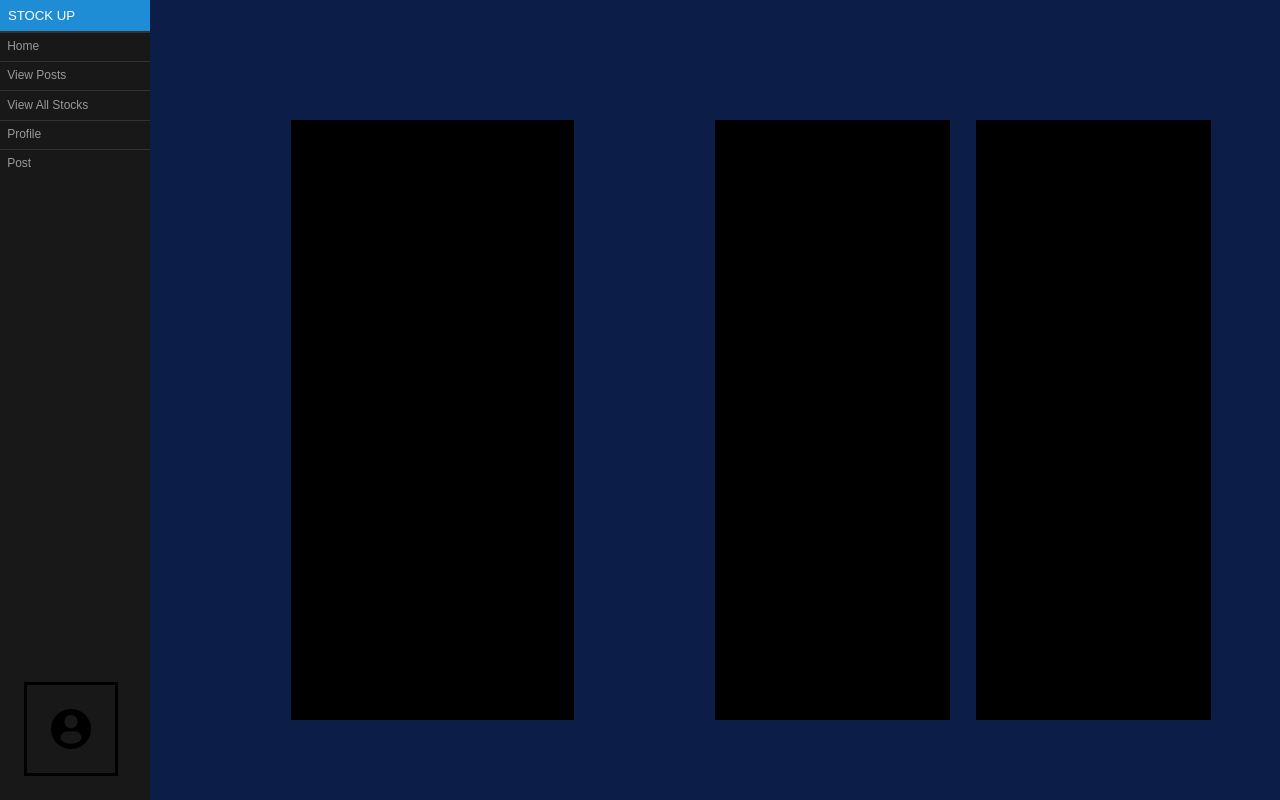
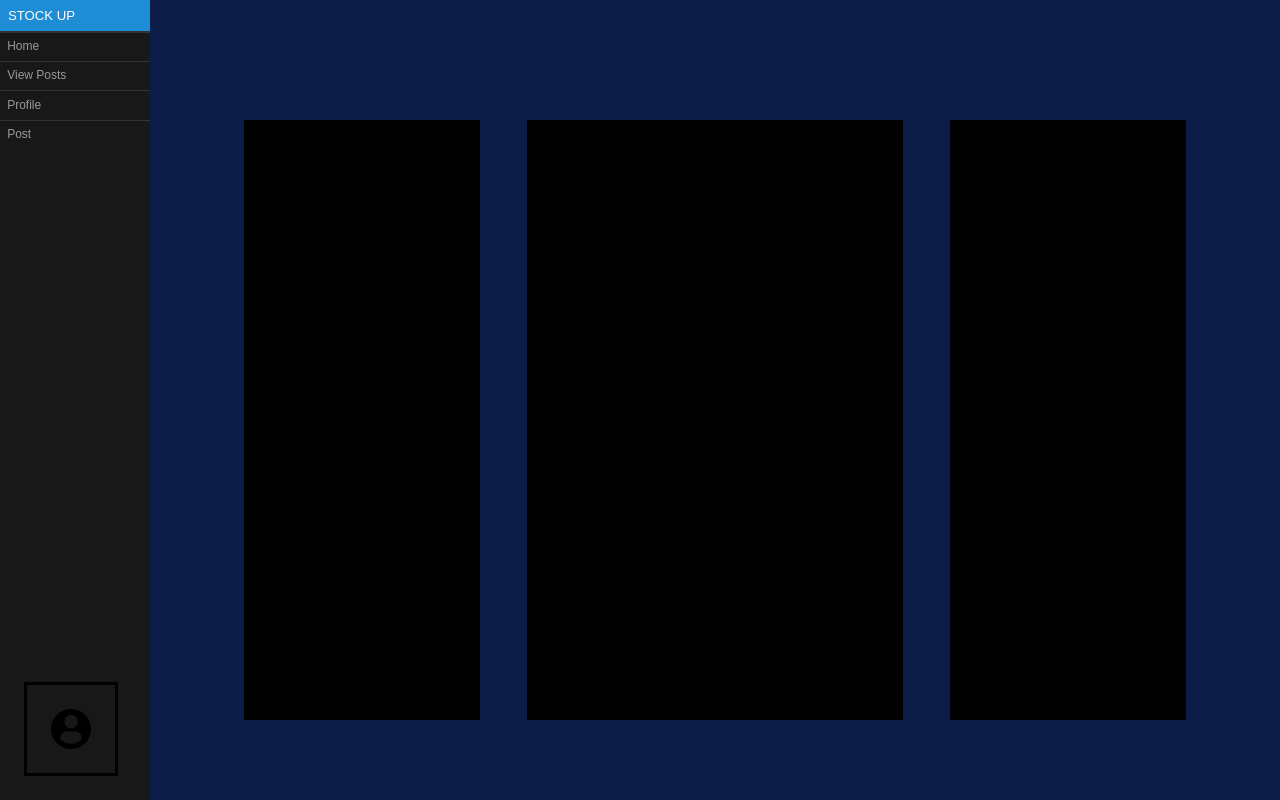
Before and after one commit to csci5117s24/project-1-the-boys, a Flask app: template templates/columns.html in a window 1280 px wide. Run offline with Flask 3, Linux system fonts and the light colour scheme; the template is opened without the code that fills it, so the values that code supplies are empty; some libraries are stand-ins or nearby versions.

Commit message:
remove stock page

```diff
--- a/server.py
+++ b/server.py
@@ -1,6 +1,6 @@
 
 
-from flask import Flask, render_template, url_for, request, redirect, session,send_file
+from flask import Flask, render_template, url_for, request, redirect, session,send_file, g
 from jinja2 import Environment, Template
 import os
 import filetype
@@ -31,7 +31,7 @@ from jose import jwt
 app.secret_key = os.environ["FLASK_SECRET"]
 # from auth import *
 oauth = OAuth(app)
-
+splist=SPCSV()
 ENV_FILE = find_dotenv()
 if ENV_FILE:
     load_dotenv(ENV_FILE)
@@ -63,6 +63,62 @@ app.config['OAUTH2_CLIENT_SECRET'] = os.environ.get("AUTH0_CLIENT_SECRET")
 # from flask_oauth2_validation import OAuth2Decorator
 # oauth2 = OAuth2Decorator(app)
 
+#Page Nav
+@app.route("/", methods=['GET'])
+def mainpage():
+    url_for('static', filename = 'styling/style.css')
+    recent_posts=get_recent_posts()
+    stockData=''
+    subs=[]
+    follows=[]
+    if(request.args.get("stock")):
+        ticker=request.args.get("stock")
+        name = request.args.get("name")
+        stockData = query_stock(ticker,name)
+        stockData["name"] = name
+
+    if session["user"].get("userinfo"):
+        user=session["user"].get("userinfo").get("sub")
+
+        with get_db_cursor(True) as cur:
+            cur.execute("select ticker, name from stocks where ticker in (select ticker FROM subscriptions WHERE uid = %s)",(str(session["user"].get("userinfo").get("sub")),))
+            subs= subs+cur.fetchall()
+            cur.execute("select poster FROM followers WHERE follower = %s",(session["user"].get("userinfo").get("sub"),))
+            follows = follows+cur.fetchall()
+
+
+
+    return render_template('mainpage.html', splist=splist,  posts=recent_posts,subscriptions=subs,followers=follows, stockData = stockData) #This will be changed when the basic frame is created and then used as an extension for all of our pages
+
+
+# @app.route("/stocks", methods=["GET"])
+# def viewStocks():
+
+#     stockData=''
+
+#     if(request.args.get("stock")):
+#         ticker=request.args.get("stock")
+#         stockData = query_stock(ticker)
+
+
+#     return render_template('stock_view.html', stocks=splist, stockData=stockData)
+
+
+@app.route("/profile", methods=['GET'])
+@cross_origin(headers=["Content-Type", "Authorization"])
+@cross_origin(headers=["Access-Control-Allow-Origin", "http://localhost:"])
+# @requires_auth
+def profilepage():
+    url_for('static', filename = 'styling/style.css')
+    with get_db_cursor(True) as cur:
+        cur.execute("select * FROM posts WHERE ID = %s",(str(session["user"].get("userinfo").get("sub")),))
+        posts = cur.fetchall()
+        cur.execute("select * FROM users WHERE ID = %s",((str(session["user"].get("userinfo").get("sub")),)))
+        userret=cur.fetchall()
+        return render_template('profile.html',username=userret[0][1],realname=userret[0][2],posts=posts, stocks=splist,userid=session["user"].get("userinfo").get("sub")) #This will be changed when the basic frame is created and then used as an extension for all of our pages
+
+
+#Authorization
 @app.errorhandler(AuthError)
 def handle_auth_error(ex):
     response = jsonify(ex.error)
@@ -78,20 +134,6 @@ def get_token_auth_header():
                             "Authorization header is expected"}, 401)
 
     parts = auth.get("access_token",None)
-    print(parts[0])
-    # if parts[0].lower() != "bearer":
-    #     raise AuthError({"code": "invalid_header",
-    #                     "description":
-    #                         "Authorization header must start with"
-    #                         " Bearer"}, 401)
-    # elif len(parts) == 1:
-    #     raise AuthError({"code": "invalid_header",
-    #                     "description": "Token not found"}, 401)
-    # elif len(parts) > 2:
-    #     raise AuthError({"code": "invalid_header",
-    #                     "description":
-    #                         "Authorization header must be"
-    #                         " Bearer token"}, 401)
 
     token = parts
     return token
@@ -149,6 +191,7 @@ def requires_auth(f):
 
 
 # @requires_auth
+#user interaction
 @app.route("/logout")
 def logout():
     session.clear()
@@ -165,37 +208,6 @@ def logout():
     )
 
 
-@app.route("/", methods=['GET'])
-def mainpage():
-    url_for('static', filename = 'styling/style.css')
-
-    spAll, splist=SPCSV()
-
-    recent_posts=get_recent_posts()
-    stockData=''
-    subs=[]
-    follows=[]
-    if(request.args.get("stock")):
-        ticker=request.args.get("stock")
-        name = request.args.get("name")
-        print(name)
-        stockData = query_stock(ticker,name)
-        stockData["name"] = name
-
-
-
-    if session["user"].get("userinfo"):
-        user=session["user"].get("userinfo").get("sub")
-
-        with get_db_cursor(True) as cur:
-            cur.execute("select ticker, name from stocks where ticker in (select ticker FROM subscriptions WHERE uid = %s)",(str(session["user"].get("userinfo").get("sub")),))
-            subs= subs+cur.fetchall()
-            cur.execute("select poster FROM followers WHERE follower = %s",(session["user"].get("userinfo").get("sub"),))
-            follows = follows+cur.fetchall()
-
-
-
-    return render_template('mainpage.html', splist=splist,  posts=recent_posts,subscriptions=subs,followers=follows, stockData = stockData) #This will be changed when the basic frame is created and then used as an extension for all of our pages
 
 # # @requires_auth
 @app.route("/editProfile", methods=['POST'])
@@ -216,6 +228,24 @@ def editProfile():
         session["username"]=returnval[0][1]
         session["realname"]=returnval[0][2]
         return redirect("/profile")
+# @requires_auth
+@app.route("/Post",methods=['POST'])
+def post():
+    with get_db_cursor(True) as cur:
+        tags=request.form.getlist("tags")
+        user=session["user"].get("userinfo").get("sub")
+        ticker=request.form.get("stock")
+        postContent = request.form.get("description")
+        cur.execute("INSERT INTO posts (tags, ID, postContent ) VALUES (%s, %s,%s)", (tags,session["user"].get("userinfo").get("sub"),postContent,))
+        return render_template('profile.html')
+
+
+@app.route("/login")
+def login():
+    return oauth.auth0.authorize_redirect(
+        redirect_uri=url_for("callback", _external=True)
+    )
+
 
 
 
@@ -242,57 +272,12 @@ def callback():
             print("\n added\n")
             return render_template("login.html")
 
+#Call functions non-session user
 
-# @requires_auth
-@app.route("/Post",methods=['POST'])
-def post():
-    with get_db_cursor(True) as cur:
-        tags=request.form.getlist("tags")
-        user=session["user"].get("userinfo").get("sub")
-        ticker=request.form.get("stock")
-        postContent = request.form.get("description")
-        cur.execute("INSERT INTO posts (tags, ID, postContent ) VALUES (%s, %s,%s)", (tags,session["user"].get("userinfo").get("sub"),postContent,))
-        return render_template('profile.html')
-
-@app.route("/stocks", methods=["GET"])
-def viewStocks():
-    splist=SPCSV()
-    splist.pop(0)
-    stockData=''
-
-    if(request.args.get("stock")):
-        ticker=request.args.get("stock")
-        stockData = query_stock(ticker)
-
-
-    return render_template('stock_view.html', stocks=splist, stockData=stockData)
 
 @app.route("/stocks/<ticker>")
 def stockRedirect():
     pass
-
-@app.route("/login")
-def login():
-    return oauth.auth0.authorize_redirect(
-        redirect_uri=url_for("callback", _external=True)
-    )
-
-
-
-@app.route("/profile", methods=['GET'])
-@cross_origin(headers=["Content-Type", "Authorization"])
-@cross_origin(headers=["Access-Control-Allow-Origin", "http://localhost:"])
-# @requires_auth
-def profilepage():
-    url_for('static', filename = 'styling/style.css')
-    with get_db_cursor(True) as cur:
-        cur.execute("select * FROM posts WHERE ID = %s",(str(session["user"].get("userinfo").get("sub")),))
-        posts = cur.fetchall()
-        splist=SPCSV()
-        splist.pop(0)
-        cur.execute("select * FROM users WHERE ID = %s",((str(session["user"].get("userinfo").get("sub")),)))
-        userret=cur.fetchall()
-        return render_template('profile.html',username=userret[0][1],realname=userret[0][2],posts=posts, stocks=splist,userid=session["user"].get("userinfo").get("sub")) #This will be changed when the basic frame is created and then used as an extension for all of our pages
 
 
 @app.route("/profile/<user>", methods=['GET'])
@@ -301,10 +286,6 @@ def profilepageUser(user):
     with get_db_cursor(True) as cur:
         cur.execute("select * FROM posts WHERE ID = %s",(user,))
         posts = cur.fetchall()
-        print("printing posts")
-        print(posts)
-        splist=SPCSV()
-        splist.pop(0)
         cur.execute("select * FROM users WHERE ID = %s",(user,))
         userret=cur.fetchall()
         return render_template('profile.html',username=userret[0][1],realname=userret[0][2],posts=posts, stocks=splist,userid=user) #This will be changed when the basic frame is created and then used as an extension for all of our pages
@@ -362,11 +343,10 @@ def unfollowStock(ticker):
         cur.execute("INSERT INTO subscriptions (uid,ticker) VALUES (%s,%s)",(session["user"].get("userinfo").get("sub"),ticker,))
         print("executed")
         return redirect("/")
+
+
 @app.route("/api/searchPosts")
 def searchPosts():
-    splist=SPCSV()
-    splist.pop(0)
-
     searchPosts = search_posts_db(request.args.get("searchPosts"))
     stockData = ''
     if(request.args.get("stock")):
--- a/static/styling/style.css
+++ b/static/styling/style.css
@@ -310,7 +310,7 @@ Hides the menu at `48em`, but modify this based on your app's needs.
         border:#000 solid;
 
     }
-    #stock-view-div, #trending-div, #top-gain-div{
+    #stock-div, #main-div{
         overflow-y:scroll;
         height:75vh;
         display:flex;
@@ -319,14 +319,11 @@ Hides the menu at `48em`, but modify this based on your app's needs.
 
 
     }
-    #stock-view-div{
-        margin-left:2vw;
-        background-color: black;
-    }
-    #stock-view-div *, #top-gain-div *{
+
+    #stock-div *, #main-div *, #stock-view-div *{
         width: 100%;
     }
-    #stock-view-div h2, #top-gain-div h2{
+    #stock-div h2, #main-div h2, #stock-view-div h2{
         text-align: center;
     }
 }
@@ -348,11 +345,11 @@ Hides the menu at `48em`, but modify this based on your app's needs.
         display:none;
 
     }
-    #stock-view-div, #top-gain-div{
+    #stock-div{
         display:none;
 
     }
-    #trending-div{
+    #main-div{
         overflow-y:scroll;
         height:75vh;
         display:block;
--- a/templates/columns.html
+++ b/templates/columns.html
@@ -2,30 +2,30 @@
 {%block content%}
 <div id="main">
     <div class="pure-g" >
-        <div class="pure-u-3-24">
+        <div class="pure-u-2-24">
 
         </div>
-        <div class="pure-u-1-4 " id="trending-div">
+
+        <div class="pure-u-5-24" id="stock-view-div">
+            {%block secondary%}
+
+            {%endblock%}
+        </div>
+        <div class="pure-u-1-24">
+
+        </div>
+        <div class="pure-u-8-24 " id="main-div">
             {%block main%}
 
             {%endblock%}
         </div>
-        <div class="pure-u-3-24">
-
+        <div class="pure-u-1-24">
         </div>
-        <div class="pure-u-5-24" id="top-gain-div">
-            {%block secondary%}
-
-            {%endblock%}
-        </div>
-
-        <div class="pure-u-5-24" id="stock-view-div">
+        <div class="pure-u-5-24" id="stock-div">
             {%block tertiary%}
 
             {%endblock%}
         </div>
-
-
-
     </div>
-{%endblock%}
+</div>
+        {%endblock%}
--- a/templates/frame.html
+++ b/templates/frame.html
@@ -27,7 +27,6 @@
             <ul class="pure-menu-list">
                 <li class="pure-menu-item menu-item-divided"><a href="/" class="pure-menu-link">Home</a></li>
                 <li class="pure-menu-item menu-item-divided"><a href="/posts" class="pure-menu-link">View Posts</a></li>
-                <li class="pure-menu-item menu-item-divided"><a href="/stocks" class="pure-menu-link">View All Stocks</a></li>
                 <li class="pure-menu-item menu-item-divided"><a href="/profile" class="pure-menu-link">Profile</a></li>
 
                 <li class="pure-menu-item menu-item-divided">
--- a/templates/mainpage.html
+++ b/templates/mainpage.html
@@ -77,7 +77,8 @@
         <tr>
             <th>Symbol</th>
             <th>Name</th>
-
+            <th>Follow</th>
+            <th>View</th>
         </tr>
     </thead>
     <tbody>
```
Also changed, not shown: stock_api.py (+11 -13 lines).
